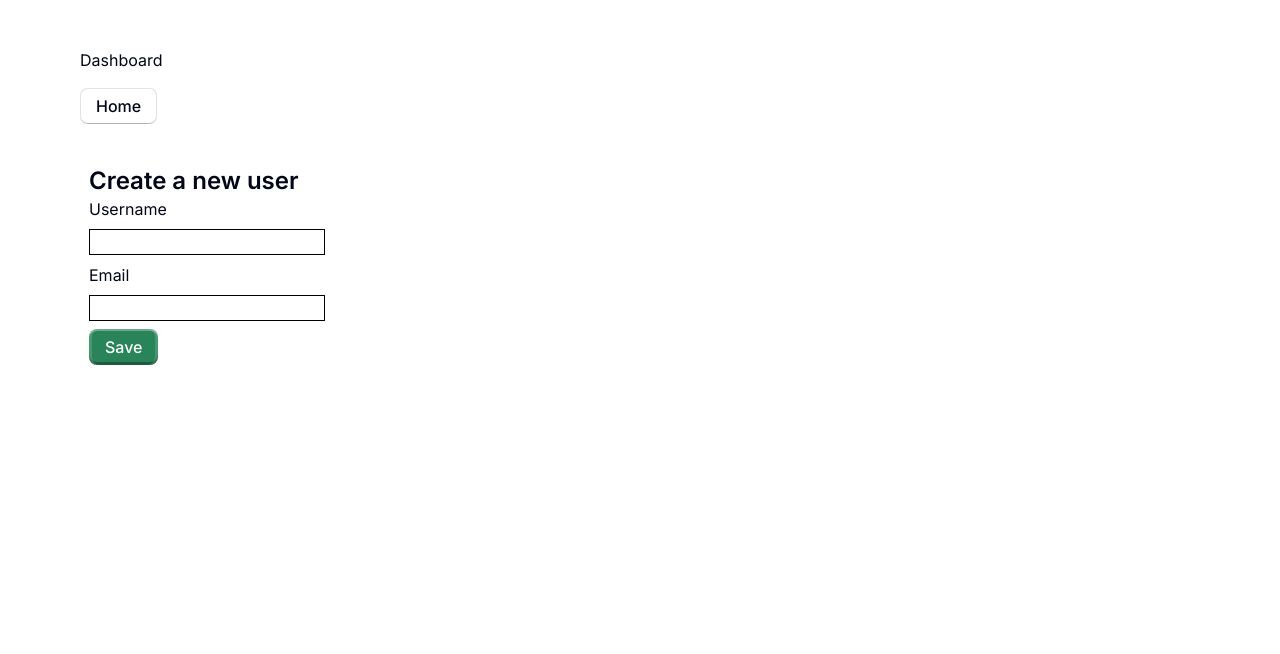
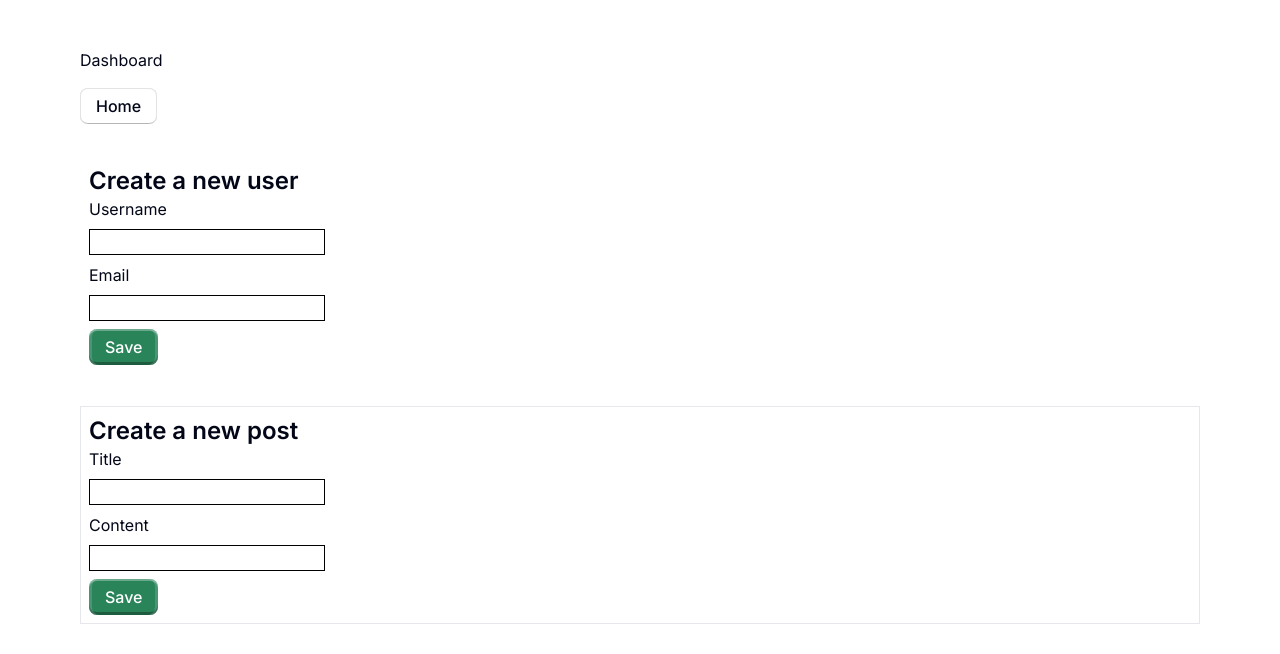
Before and after one commit to KpryKorn/unf-side-projects, a Next.js app: page /dashboard in a window 1280 px wide. Shown: the top 654 px of the page. Built offline with nearby package versions, Linux system fonts and the light colour scheme.

Commit message:
feat: add PostForm component to create posts

```diff
--- /dev/null
+++ b/app/dashboard/PostForm.tsx
@@ -0,0 +1,50 @@
+"use client";
+
+interface PostFormProps {}
+
+export default function PostForm({}: PostFormProps) {
+  const createPost = async (e: React.FormEvent<HTMLFormElement>) => {
+    e.preventDefault();
+
+    const formData = new FormData(e.currentTarget);
+
+    const body = {
+      title: formData.get("title"),
+      content: formData.get("content"),
+    };
+
+    const res = await fetch("/api/posts", {
+      method: "POST",
+      headers: {
+        "Content-Type": "application/json",
+      },
+      body: JSON.stringify(body),
+    });
+  };
+
+  return (
+    <div className="my-8 p-2 border border-gray">
+      <h2 className="text-2xl font-semibold">Create a new post</h2>
+      <form onSubmit={createPost} className="flex flex-col items-start gap-2">
+        <label htmlFor="title">Title</label>
+        <input
+          type="text"
+          name="title"
+          defaultValue={""}
+          className="text-black border border-black"
+        />
+        <label htmlFor="content">Content</label>
+        <input
+          type="text"
+          name="content"
+          defaultValue={""}
+          className="text-black border border-black"
+        />
+
+        <button type="submit" className="btn btn-success">
+          Save
+        </button>
+      </form>
+    </div>
+  );
+}
--- a/app/dashboard/page.tsx
+++ b/app/dashboard/page.tsx
@@ -1,5 +1,6 @@
 import ProfileForm from "@/app/dashboard/ProfileForm";
 import Link from "next/link";
+import PostForm from "./PostForm";
 
 export default async function Dashboard() {
   return (
@@ -9,6 +10,7 @@ export default async function Dashboard() {
         Home
       </Link>
       <ProfileForm />
+      <PostForm />
     </>
   );
 }
```
